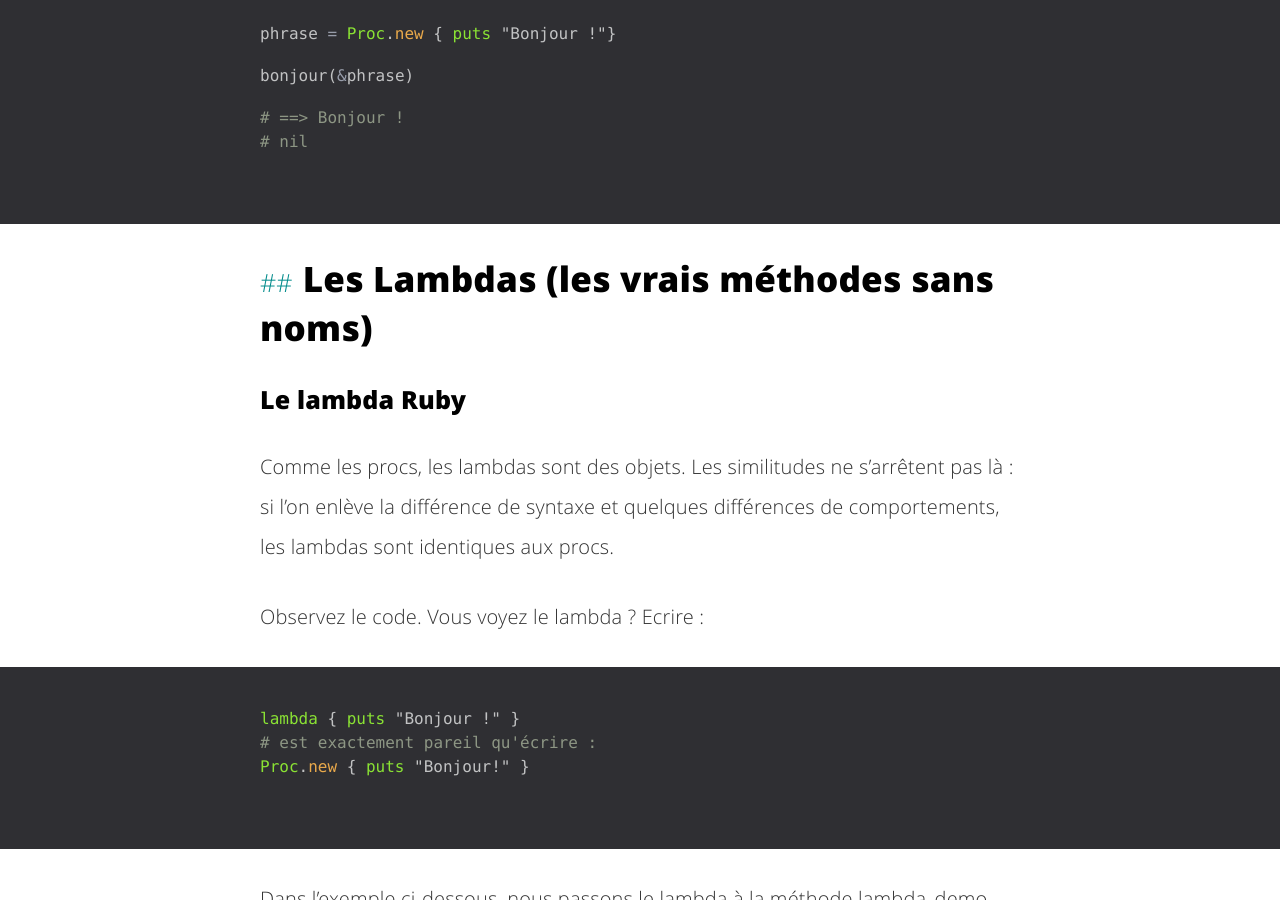
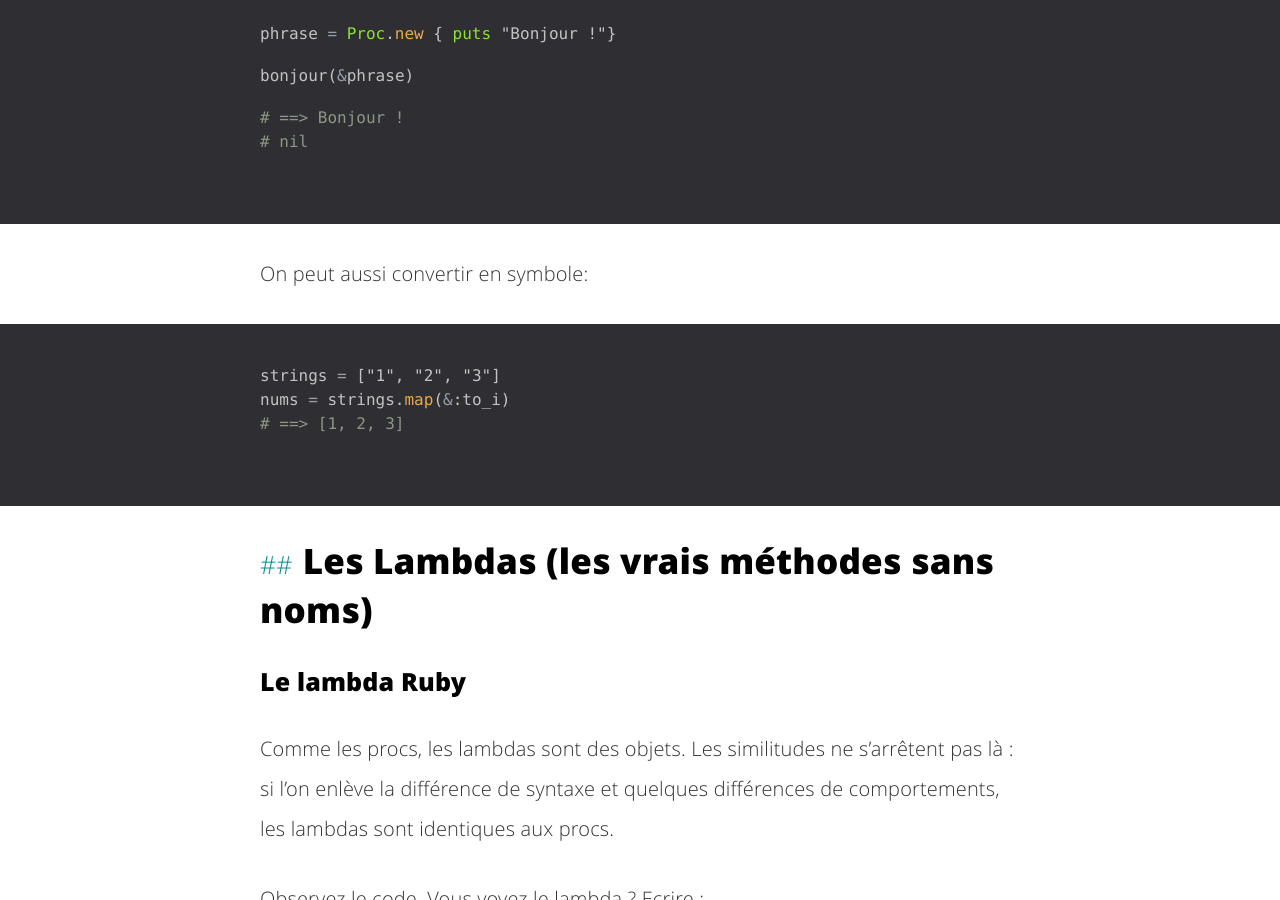
Before and after one commit to fasca/fasca.github.io, a Jekyll site: the page built from _posts/2016-10-26-ruby.md, in a window 1280 px wide and 900 px high, scrolled down 60762 px. Built offline with Jekyll 4.4.1, drawn with Linux system fonts in a browser that asks for light colours; comment, search, counter and statistics services are not loaded.

Commit message:
Update 2016-10-26-ruby.md

````diff
--- a/_posts/2016-10-26-ruby.md
+++ b/_posts/2016-10-26-ruby.md
@@ -1624,6 +1624,14 @@ bonjour(&phrase)
 # nil
 ```
 
+On peut aussi convertir en symbole:
+
+```ruby
+strings = ["1", "2", "3"]
+nums = strings.map(&:to_i)
+# ==> [1, 2, 3]
+```
+
 ## Les Lambdas (les vrais méthodes sans noms)
 
 ### Le lambda Ruby
````
